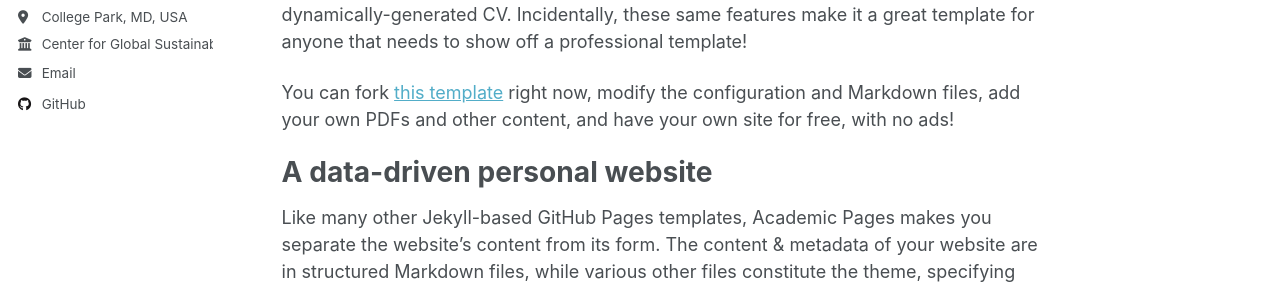
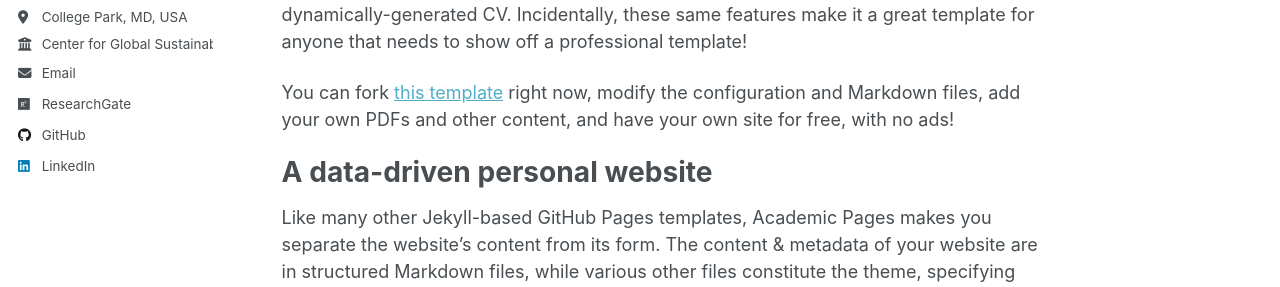
Before and after one commit to anomdule/anomdule.github.io, a Jekyll site: the page built from _pages/about.md, in a window 1280 px wide. Shown: the part 330-617 px from the top of the page. Built offline with Jekyll 4.4.1, drawn with Linux system fonts in a browser that asks for light colours; a script that is not in the unit is left out.

Commit message:
Update _config.yml

```diff
--- a/_config.yml
+++ b/_config.yml
@@ -28,7 +28,9 @@ author:
   pronouns         : # example: "he/ his"
   bio              : "Applied Econ/ Public Policy"
   location         : "College Park, MD, USA"
-  employer         : "Center for Global Sustainability, University of Maryland"
+  employer         : >
+                     Center for Global Sustainability,
+                     University of Maryland
   # uri              : # URL
   email            : "anomdule@gmail.com/ anomdule@umd.edu"
 
@@ -41,7 +43,7 @@ author:
   # orcid            : "https://orcid.org/yourorcidurl"
   # semantic         : # URL
   # pubmed           : "https://www.ncbi.nlm.nih.gov/pubmed/?term=john+snow"
-  researchgate     : # "https://www.researchgate.net/profile/Anom-Ashok-Dule"
+  researchgate     : "https://www.researchgate.net/profile/Anom-Ashok-Dule"
   # scopus           : # URL
 
   # Repositories and software development
@@ -63,7 +65,7 @@ author:
   # keybase          : # Username
   # instagram        : # Username
   # lastfm           : # Username
-  linkedin         : # "https://www.linkedin.com/in/anom-ashok-meena/"
+  linkedin         : "https://www.linkedin.com/in/anom-ashok-meena/"
   # mastodon         : # URL
   # medium           : # URL
   # pinterest        : # Username
```
